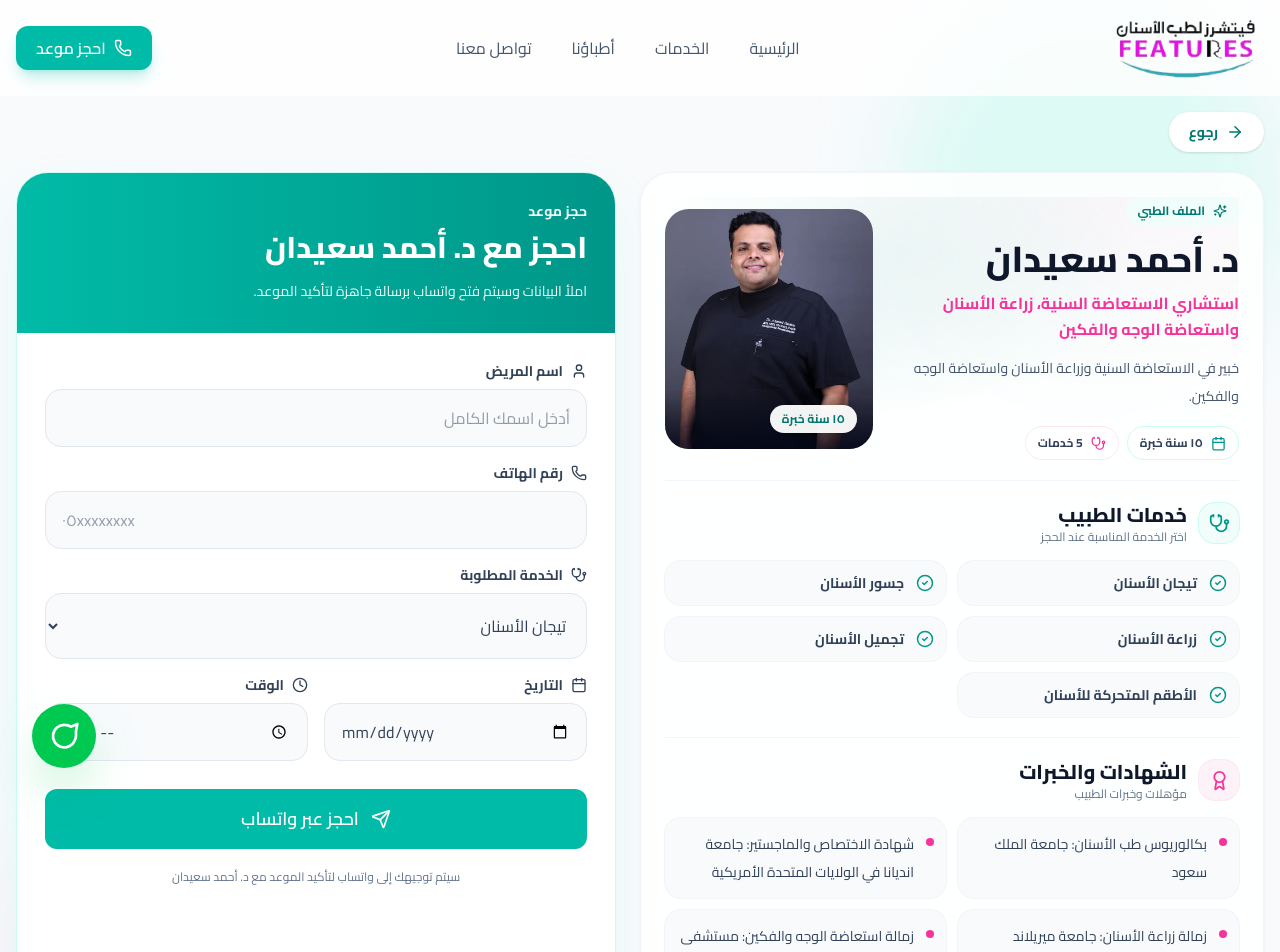
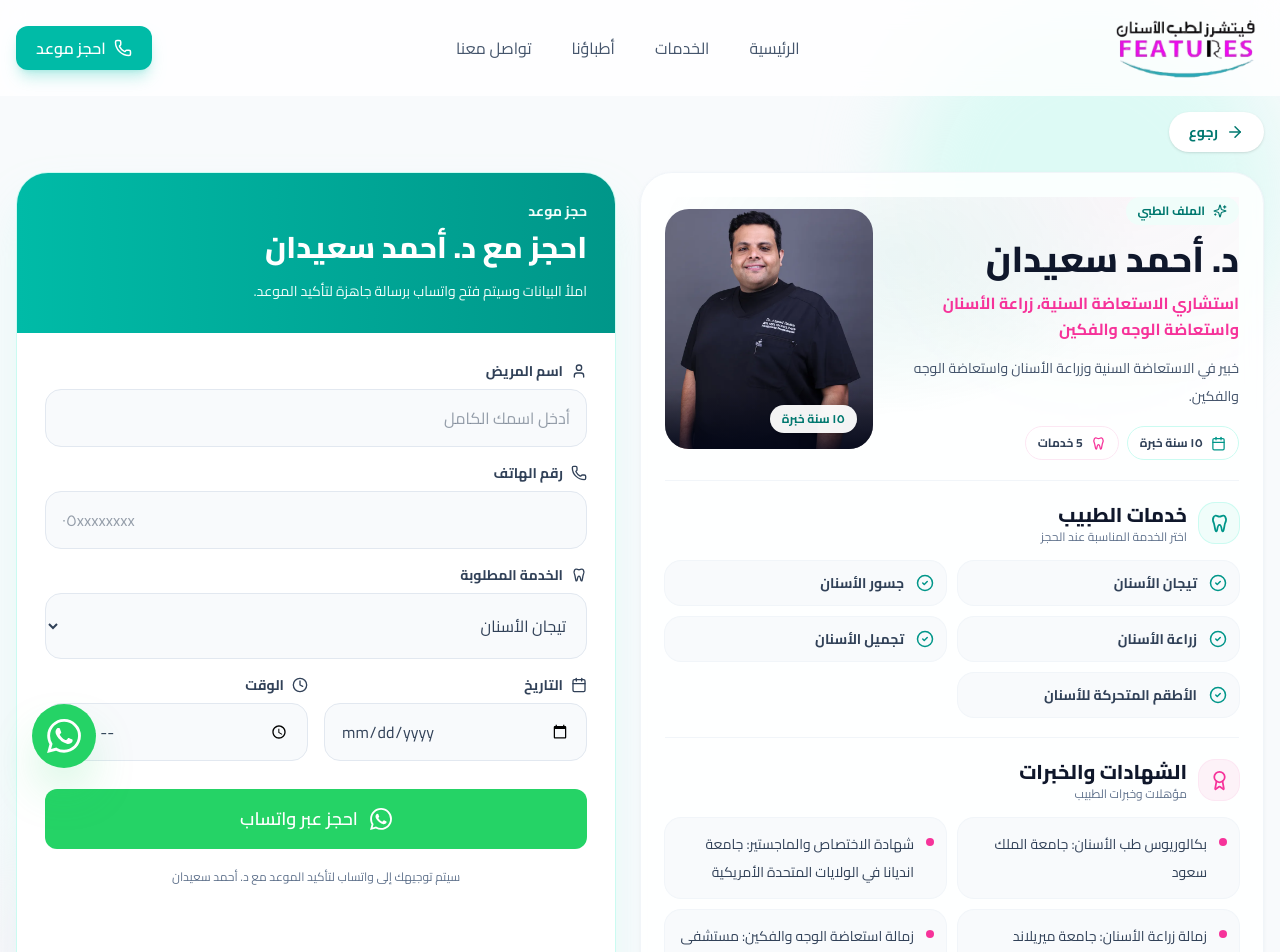
Before and after one commit to hala-kmail/features, a React (Vite) app: page /doctor/1 in a window 1280 px wide. Shown: the top 952 px of the page. Built offline with nearby package versions, Linux system fonts and the light colour scheme.

Commit message:
Enhance user interaction by integrating WhatsAppIcon in App, Contact, and DoctorProfilePage components. Update styling for WhatsApp button and contact information for improved consistency and user experience.

```diff
--- a/src/App.tsx
+++ b/src/App.tsx
@@ -5,6 +5,7 @@ import ScrollToTop from './components/ScrollToTop';
 import HomePage from './pages/HomePage';
 import DoctorProfilePage from './pages/DoctorProfilePage';
 import { motion } from 'motion/react';
+import WhatsAppIcon from './components/icons/WhatsAppIcon';
 
 function App() {
   return (
@@ -25,25 +26,15 @@ function App() {
         href="https://wa.me/966539233000"
         target="_blank"
         rel="noopener noreferrer"
+        aria-label="تواصل عبر واتساب"
         initial={{ scale: 0, opacity: 0 }}
         animate={{ scale: 1, opacity: 1 }}
         transition={{ delay: 1.5, type: "spring", stiffness: 200 }}
         whileHover={{ scale: 1.15, y: -4 }}
         whileTap={{ scale: 0.95 }}
-        className="fixed bottom-8 left-8 z-40 w-16 h-16 bg-green-500 text-white rounded-full flex items-center justify-center shadow-2xl shadow-green-500/40 hover:shadow-green-500/50 transition-shadow"
+        className="fixed bottom-8 left-8 z-40 flex h-16 w-16 items-center justify-center rounded-full bg-[#25D366] text-white shadow-2xl shadow-[#25D366]/40 transition-shadow hover:bg-[#20bd5a] hover:shadow-[#25D366]/50"
       >
-        <svg
-          viewBox="0 0 24 24"
-          width="32"
-          height="32"
-          stroke="currentColor"
-          strokeWidth="2"
-          fill="none"
-          strokeLinecap="round"
-          strokeLinejoin="round"
-        >
-          <path d="M21 11.5a8.38 8.38 0 0 1-.9 3.8 8.5 8.5 0 1 1-7.6-11.7 8.5 8.5 0 0 1 4.7 1.4L22 3l-1 5.5z" />
-        </svg>
+        <WhatsAppIcon size={34} />
       </motion.a>
     </div>
   );
--- a/src/components/Contact.tsx
+++ b/src/components/Contact.tsx
@@ -1,6 +1,7 @@
 import { useState } from 'react';
 import { motion } from 'motion/react';
-import { Phone, MapPin, MessageCircle, Send } from 'lucide-react';
+import { Phone, MapPin } from 'lucide-react';
+import WhatsAppIcon from './icons/WhatsAppIcon';
 
 const WHATSAPP_NUMBER = '966539233000';
 
@@ -61,7 +62,7 @@ ${formData.message}`;
             <div className="space-y-4">
               {[
                 { icon: Phone, label: 'اتصل بنا', value: '00966539233000', color: 'teal' },
-                { icon: MessageCircle, label: 'واتساب', value: '00966539233000', color: 'pink' },
+                { icon: WhatsAppIcon, label: 'واتساب', value: '00966539233000', color: 'whatsapp' },
                 {
                   icon: MapPin,
                   label: 'العنوان',
@@ -75,7 +76,11 @@ ${formData.message}`;
                   className={`flex items-center gap-6 p-3 rounded-2xl border border-slate-100 hover:border-teal-200 hover:bg-teal-50/50 transition-all duration-300`}
                 >
                   <div className={`w-14 h-14 rounded-2xl flex items-center justify-center ${
-                    item.color === 'teal' ? 'bg-teal-50 text-teal-600' : 'bg-pink-50 text-pink-600'
+                    item.color === 'whatsapp'
+                      ? 'bg-[#25D366]/10 text-[#25D366]'
+                      : item.color === 'teal'
+                        ? 'bg-teal-50 text-teal-600'
+                        : 'bg-pink-50 text-pink-600'
                   }`}>
                     <item.icon size={24} />
                   </div>
@@ -165,8 +170,11 @@ ${formData.message}`;
                 ></textarea>
               </div>
 
-              <button type="submit" className="w-full btn-primary flex items-center justify-center gap-3 py-4 text-lg font-semibold">
-                <Send size={20} />
+              <button
+                type="submit"
+                className="flex w-full items-center justify-center gap-3 rounded-xl bg-[#25D366] py-4 text-lg font-semibold text-white transition-all duration-300 hover:bg-[#20bd5a] hover:shadow-lg hover:shadow-[#25D366]/25 active:scale-[0.98]"
+              >
+                <WhatsAppIcon size={22} />
                 إرسال عبر واتساب
               </button>
               <p className="text-center text-xs text-slate-500">
--- a/src/components/Doctors.tsx
+++ b/src/components/Doctors.tsx
@@ -2,7 +2,8 @@ import { Link } from 'react-router-dom';
 
 import { doctors } from '../data/doctors';
 
-import { ArrowUpLeft, CalendarCheck, Sparkles, Stethoscope, Users } from 'lucide-react';
+import { ArrowUpLeft, CalendarCheck, Users } from 'lucide-react';
+import ToothIcon from './icons/ToothIcon';
 
 import OptimizedImage from './OptimizedImage';
 
@@ -66,7 +67,7 @@ const Doctors = () => {
 
                   <div className="absolute right-5 top-5 z-10 flex h-11 w-11 items-center justify-center rounded-full border border-white/20 bg-white/95 text-teal-600 shadow-lg">
 
-                    <Stethoscope size={20} />
+                    <ToothIcon size={20} />
 
                   </div>
 
@@ -90,13 +91,13 @@ const Doctors = () => {
 
                     <div className="rounded-3xl border border-white/15 bg-slate-950/40 p-3 text-right shadow-2xl">
 
-                      <span className="mb-2 inline-flex items-center gap-2 rounded-full bg-white/95 px-3 py-1.5 text-xs font-bold text-teal-700">
+                      {/* <span className="mb-2 inline-flex items-center gap-2 rounded-full bg-white/95 px-3 py-1.5 text-xs font-bold text-teal-700">
 
                         <Sparkles size={13} />
 
                         طبيب متخصص
 
-                      </span>
+                      </span> */}
 
                       <h3 className="text-2xl font-black leading-tight text-white">
 
--- /dev/null
+++ b/src/components/icons/ToothIcon.tsx
@@ -0,0 +1,27 @@
+type ToothIconProps = {
+  size?: number;
+  className?: string;
+  strokeWidth?: number;
+};
+
+const ToothIcon = ({ size = 24, className, strokeWidth = 2 }: ToothIconProps) => {
+  return (
+    <svg
+      xmlns="http://www.w3.org/2000/svg"
+      width={size}
+      height={size}
+      viewBox="0 0 24 24"
+      fill="none"
+      stroke="currentColor"
+      strokeWidth={strokeWidth}
+      strokeLinecap="round"
+      strokeLinejoin="round"
+      className={className}
+      aria-hidden="true"
+    >
+      <path d="M7.391 3.127c-.842.17-1.539.652-2.055 1.504-1.01 1.65-1.084 4.644.242 7.104a2 2 0 0 1 .178.43c.452 1.676.914 5.046 1.583 7.71.4 1.596 1.691 1.265 1.94-.362.456-2.971 1.34-5.862 2.708-5.862 1.367 0 2.253 2.892 2.71 5.862.25 1.628 1.54 1.96 1.94.363.67-2.666 1.13-6.038 1.581-7.712a2 2 0 0 1 .178-.428c1.39-2.568 1.258-5.452.241-7.11q-.782-1.274-2.057-1.501c-.712-.122-1.497.02-2.302.414a5.34 5.34 0 0 1-4.592-.001c-.619-.301-1.708-.53-2.295-.411" />
+    </svg>
+  );
+};
+
+export default ToothIcon;
--- /dev/null
+++ b/src/components/icons/WhatsAppIcon.tsx
@@ -0,0 +1,22 @@
+type WhatsAppIconProps = {
+  size?: number;
+  className?: string;
+};
+
+const WhatsAppIcon = ({ size = 24, className }: WhatsAppIconProps) => {
+  return (
+    <svg
+      xmlns="http://www.w3.org/2000/svg"
+      viewBox="0 0 24 24"
+      width={size}
+      height={size}
+      fill="currentColor"
+      className={className}
+      aria-hidden="true"
+    >
+      <path d="M17.472 14.382c-.297-.149-1.758-.867-2.03-.967-.273-.099-.471-.148-.67.15-.197.297-.767.966-.94 1.164-.173.199-.347.223-.644.075-.297-.15-1.255-.463-2.39-1.475-.883-.788-1.48-1.761-1.653-2.059-.173-.297-.018-.458.13-.606.134-.133.298-.347.446-.52.149-.174.198-.298.298-.497.099-.198.05-.371-.025-.52-.075-.149-.669-1.612-.916-2.207-.242-.579-.487-.5-.669-.51-.173-.008-.371-.01-.57-.01-.198 0-.52.074-.792.372-.272.297-1.04 1.016-1.04 2.479 0 1.462 1.065 2.875 1.213 3.074.149.198 2.096 3.2 5.077 4.487.709.306 1.262.489 1.694.625.712.227 1.36.195 1.871.118.571-.085 1.758-.719 2.006-1.413.248-.694.248-1.289.173-1.413-.074-.124-.272-.198-.57-.347m-5.421 7.403h-.004a9.87 9.87 0 01-5.031-1.378l-.361-.214-3.741.982.998-3.648-.235-.374a9.86 9.86 0 01-1.51-5.26c.001-5.45 4.436-9.884 9.888-9.884 2.64 0 5.122 1.03 6.988 2.898a9.825 9.825 0 012.893 6.994c-.003 5.45-4.435 9.884-9.885 9.884m8.413-18.297A11.815 11.815 0 0012.05 0C5.495 0 .16 5.335.157 11.892c0 2.096.547 4.142 1.588 5.945L.057 24l6.305-1.654a11.882 11.882 0 005.683 1.448h.005c6.554 0 11.89-5.335 11.893-11.893a11.821 11.821 0 00-3.48-8.413z" />
+    </svg>
+  );
+};
+
+export default WhatsAppIcon;
--- a/src/data/doctors.ts
+++ b/src/data/doctors.ts
@@ -34,7 +34,7 @@ export const doctors: Doctor[] = [
   },
   {
     id: 2,
-    name: "د. فواد سعيد",
+    name: "د. فؤاد الغامدي",
     specialty: "أخصائي طب الأسنان المتقدم",
     experience: "علاج أسنان الأطفال والكبار",
     image: "/drFouad.webp",
@@ -50,7 +50,7 @@ export const doctors: Doctor[] = [
   },
   {
     id: 3,
-    name: "د. زيد",
+    name: "د.  زيد المطوع",
     specialty: "أخصائي علاج جذور وأعصاب الأسنان",
     experience: "علاج وإعادة علاج الجذور وجراحة جذور الأسنان",
     image: "/drZaid.webp",
--- a/src/pages/DoctorProfilePage.tsx
+++ b/src/pages/DoctorProfilePage.tsx
@@ -1,9 +1,11 @@
 import { useState } from 'react';
 import { Link, useParams, useNavigate } from 'react-router-dom';
 import { motion } from 'motion/react';
-import { ArrowRight, Award, Calendar, CheckCircle2, Clock, Phone, Send, Sparkles, Stethoscope, User } from 'lucide-react';
+import { ArrowRight, Award, Calendar, CheckCircle2, Clock, Phone, Sparkles, User } from 'lucide-react';
+import WhatsAppIcon from '../components/icons/WhatsAppIcon';
 import { getDoctorById } from '../data/doctors';
 import OptimizedImage from '../components/OptimizedImage';
+import ToothIcon from '../components/icons/ToothIcon';
 
 const DoctorProfilePage = () => {
   const { id } = useParams();
@@ -104,7 +106,7 @@ const DoctorProfilePage = () => {
                       {doctor.experience}
                     </span>
                     <span className="inline-flex items-center gap-2 rounded-full border border-pink-100 bg-white/80 px-3 py-2 text-xs font-bold text-slate-700">
-                      <Stethoscope size={15} className="text-pink-500" />
+                      <ToothIcon size={15} className="text-pink-500" />
                       {doctorServices.length} خدمات
                     </span>
                   </div>
@@ -115,7 +117,7 @@ const DoctorProfilePage = () => {
             <section className="py-5">
               <div className="mb-4 flex items-center gap-3 text-right">
                 <span className="flex h-10 w-10 items-center justify-center rounded-2xl bg-teal-50 text-teal-600 ring-1 ring-teal-100">
-                  <Stethoscope size={21} />
+                  <ToothIcon size={21} />
                 </span>
                 <div>
                   <h2 className="text-xl font-black text-slate-900">خدمات الطبيب</h2>
@@ -211,7 +213,7 @@ const DoctorProfilePage = () => {
 
                 <div className="space-y-2">
                   <label className="flex items-center gap-2 text-sm font-bold text-slate-700">
-                    <Stethoscope size={16} />
+                    <ToothIcon size={16} />
                     الخدمة المطلوبة
                   </label>
                   <select
@@ -256,8 +258,11 @@ const DoctorProfilePage = () => {
                   </div>
                 </div>
 
-                <button type="submit" className="btn-primary mt-3 flex w-full items-center justify-center gap-3 py-4 text-lg">
-                  <Send size={20} />
+                <button
+                  type="submit"
+                  className="mt-3 flex w-full items-center justify-center gap-3 rounded-xl bg-[#25D366] py-4 text-lg font-semibold text-white transition-all duration-300 hover:bg-[#20bd5a] hover:shadow-lg hover:shadow-[#25D366]/25 active:scale-[0.98]"
+                >
+                  <WhatsAppIcon size={22} />
                   احجز عبر واتساب
                 </button>
                 <p className="text-center text-xs leading-6 text-slate-500">
```
Also changed, not shown: src/data/services.ts (+4 -3 lines).
